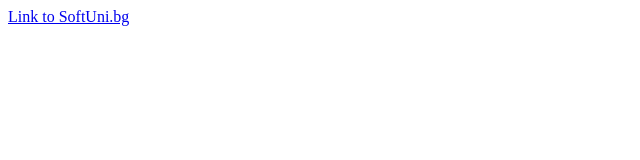
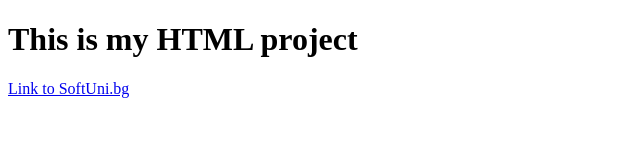
Before and after one commit to Bloodsicle1337/SoftUni-Python, a plain HTML site: page js_front_end_softuni/html_and_css/Introduction to HTML and CSS/index.html in a window 1280 px wide. Shown: the whole page, without its empty margins (0-640 px from the left). Drawn offline with Linux system fonts and the light colour scheme.

Commit message:
Add h1 heading to HTML & CSS lecture 1 page

```diff
--- a/js_front_end_softuni/html_and_css/Introduction to HTML and CSS/index.html
+++ b/js_front_end_softuni/html_and_css/Introduction to HTML and CSS/index.html
@@ -5,6 +5,7 @@
     <title>Title</title>
 </head>
 <body>
+    <h1>This is my HTML project</h1>
 <a href="https://softuni.bg">Link to SoftUni.bg</a>
 </body>
 </html>
```
